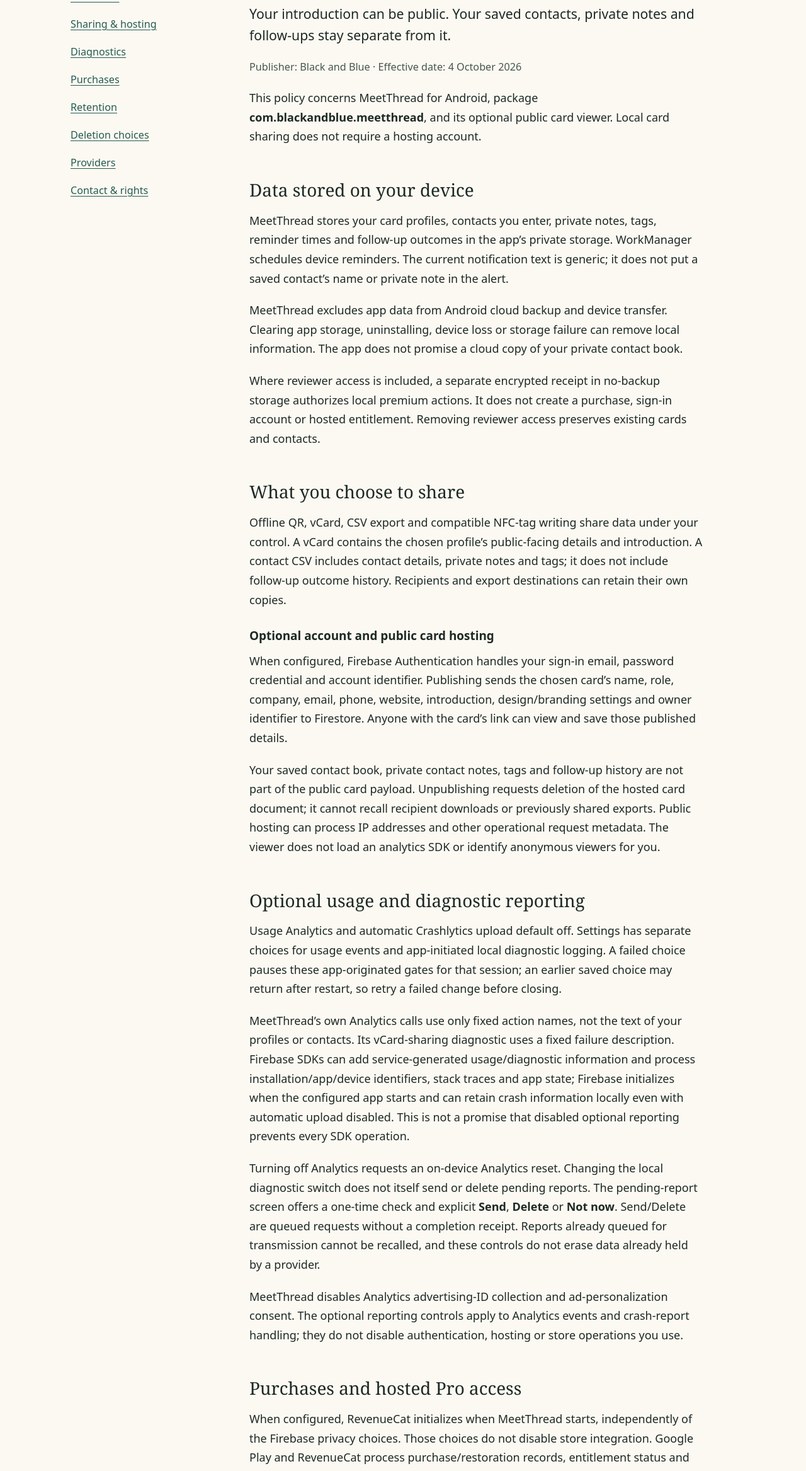
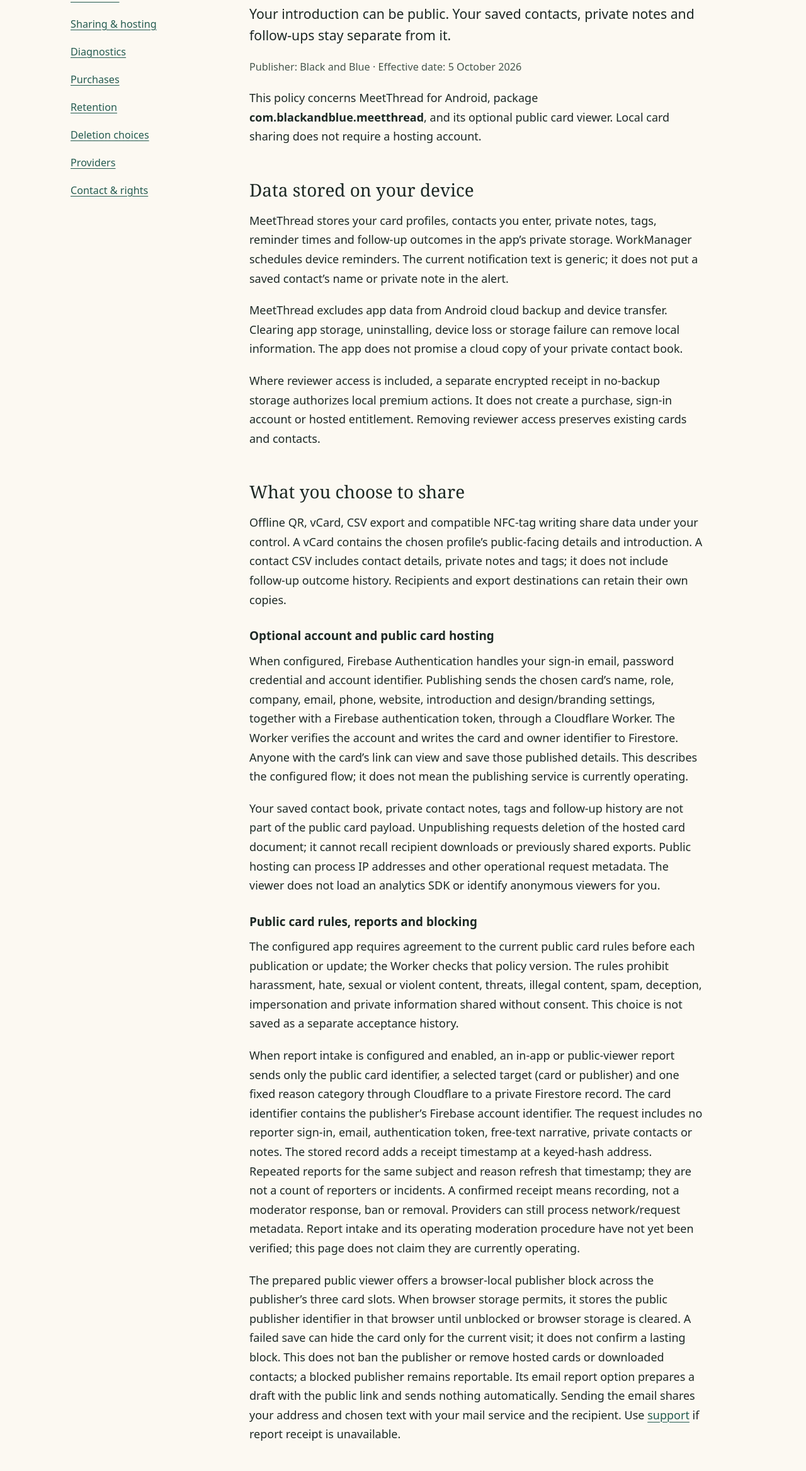
Before and after one commit to SaiDheerajPeketi-126/_meetthread, a plain HTML site: page index.html in a window 1280 px wide. Shown: the part 212-2547 px from the top of the page at 63% size. Drawn offline with Linux system fonts and the light colour scheme.

Commit message:
Disclose Worker card and report data flows

```diff
--- a/index.html
+++ b/index.html
@@ -21,7 +21,7 @@
 <main id="main" tabindex="-1">
   <h1 id="privacy">Privacy policy</h1>
   <p class="lead">Your introduction can be public. Your saved contacts, private notes and follow-ups stay separate from it.</p>
-  <p class="date">Publisher: Black and Blue · Effective date: 4 October 2026</p>
+  <p class="date">Publisher: Black and Blue · Effective date: 5 October 2026</p>
 
   <p>This policy concerns MeetThread for Android, package <strong>com.blackandblue.meetthread</strong>, and its optional public card viewer. Local card sharing does not require a hosting account.</p>
 
@@ -34,8 +34,12 @@
   <section aria-labelledby="sharing"><h2 id="sharing">What you choose to share</h2>
     <p>Offline QR, vCard, CSV export and compatible NFC-tag writing share data under your control. A vCard contains the chosen profile’s public-facing details and introduction. A contact CSV includes contact details, private notes and tags; it does not include follow-up outcome history. Recipients and export destinations can retain their own copies.</p>
     <h3>Optional account and public card hosting</h3>
-    <p>When configured, Firebase Authentication handles your sign-in email, password credential and account identifier. Publishing sends the chosen card’s name, role, company, email, phone, website, introduction, design/branding settings and owner identifier to Firestore. Anyone with the card’s link can view and save those published details.</p>
+    <p>When configured, Firebase Authentication handles your sign-in email, password credential and account identifier. Publishing sends the chosen card’s name, role, company, email, phone, website, introduction and design/branding settings, together with a Firebase authentication token, through a Cloudflare Worker. The Worker verifies the account and writes the card and owner identifier to Firestore. Anyone with the card’s link can view and save those published details. This describes the configured flow; it does not mean the publishing service is currently operating.</p>
     <p>Your saved contact book, private contact notes, tags and follow-up history are not part of the public card payload. Unpublishing requests deletion of the hosted card document; it cannot recall recipient downloads or previously shared exports. Public hosting can process IP addresses and other operational request metadata. The viewer does not load an analytics SDK or identify anonymous viewers for you.</p>
+    <h3>Public card rules, reports and blocking</h3>
+    <p>The configured app requires agreement to the current public card rules before each publication or update; the Worker checks that policy version. The rules prohibit harassment, hate, sexual or violent content, threats, illegal content, spam, deception, impersonation and private information shared without consent. This choice is not saved as a separate acceptance history.</p>
+    <p>When report intake is configured and enabled, an in-app or public-viewer report sends only the public card identifier, a selected target (card or publisher) and one fixed reason category through Cloudflare to a private Firestore record. The card identifier contains the publisher’s Firebase account identifier. The request includes no reporter sign-in, email, authentication token, free-text narrative, private contacts or notes. The stored record adds a receipt timestamp at a keyed-hash address. Repeated reports for the same subject and reason refresh that timestamp; they are not a count of reporters or incidents. A confirmed receipt means recording, not a moderator response, ban or removal. Providers can still process network/request metadata. Report intake and its operating moderation procedure have not yet been verified; this page does not claim they are currently operating.</p>
+    <p>The prepared public viewer offers a browser-local publisher block across the publisher’s three card slots. When browser storage permits, it stores the public publisher identifier in that browser until unblocked or browser storage is cleared. A failed save can hide the card only for the current visit; it does not confirm a lasting block. This does not ban the publisher or remove hosted cards or downloaded contacts; a blocked publisher remains reportable. Its email report option prepares a draft with the public link and sends nothing automatically. Sending the email shares your address and chosen text with your mail service and the recipient. Use <a href="support.html">support</a> if report receipt is unavailable.</p>
   </section>
 
   <section aria-labelledby="diagnostics"><h2 id="diagnostics">Optional usage and diagnostic reporting</h2>
@@ -56,6 +60,7 @@
       <dt>Hosted cards and sign-in accounts</dt><dd>When the services are configured, they remain until a confirmed unpublish/account-deletion operation or an administered request removes them. A timeout or partial failure is not confirmation that all associated information was deleted.</dd>
       <dt>Analytics retention settings</dt><dd>The linked MeetThread Analytics property was checked on 1 October 2026: event-data retention is 2 months, user-data retention is 14 months, and reset on new activity is on. These controls apply to identifier-associated user/event data; standard aggregated reports are unaffected. New activity refreshes the user-identifier period, and expired data is deleted on a monthly schedule. These settings do not mean that all Analytics data disappears after 2 months. See <a href="https://support.google.com/analytics/answer/7667196?hl=en">Google’s retention explanation</a>.</dd>
       <dt>Deletion-suppression marker</dt><dd>When the account-cleanup service is used, it retains a keyed hash of the account identifier and a deletion timestamp to prevent delayed purchase callbacks from recreating hosted access. This marker has no automatic expiry. You can ask Black and Blue to review it through the deletion-request contact; removing it can affect protection against delayed callbacks.</dd>
+      <dt>Public-card abuse reports</dt><dd>Report records contain the publisher-linked card identifier, target, fixed reason and latest receipt timestamp. Account deletion does not remove them, and there is no automatic expiry. The selected CLOSED-testing procedure is manual deletion 30 days after the most recent receipt; a repeat report restarts that period. Once verified, the coordinator is to review the queue daily during CLOSED testing and escalate cases to the owner. That procedure, safe manual expiry and support access are not yet verified as operational. There is no promise of continuous moderation, a response time or removal. Request review of retained reports through <a href="support.html">support</a>; account deletion alone does not erase them.</dd>
       <dt>Other provider records</dt><dd>Diagnostic, authentication, purchase and operational records follow the relevant provider settings and applicable legal obligations. There is no single app-wide retention period for these records. Contact Black and Blue to request review or deletion of information held for MeetThread, including anonymous purchase identifiers. Records needed for legal, accounting, security or fraud-prevention obligations may be retained; we do not promise that deleting an account erases every provider record.</dd>
     </dl>
   </section>
@@ -66,7 +71,7 @@
   </section>
 
   <section aria-labelledby="providers"><h2 id="providers">Providers, security and this website</h2>
-    <p>MeetThread uses Google/Firebase for configured authentication, hosted data, Analytics and Crashlytics, and Google Play and RevenueCat for configured store operations. Hosted premium access and account cleanup depend on a separately configured Cloudflare service. A cleanup request processes a Firebase authentication token and account identifier to verify ownership and prevent delayed purchase callbacks from restoring deleted hosted access. If that service is unavailable or a request fails, the app does not confirm account cleanup; contact support about the remaining information.</p>
+    <p>MeetThread uses Google/Firebase for configured authentication, hosted data, Analytics and Crashlytics, and Google Play and RevenueCat for configured store operations. Card publishing, report intake, hosted premium access and account cleanup depend on a separately configured Cloudflare service. A cleanup request processes a Firebase authentication token and account identifier to verify ownership and prevent delayed purchase callbacks from restoring deleted hosted access. If that service is unavailable or a request fails, the app does not confirm account cleanup; contact support about the remaining information.</p>
     <p>Configured app requests use HTTPS. No security measure can promise against every device compromise or copied export. Providers may process information outside your country under their service and privacy terms.</p>
     <p>This static site contains no scripts, forms, cookies set by its source, remote fonts or tracking pixels. The website hosting provider may process network/security metadata. Following an external provider link is subject to that provider’s policy.</p>
     <ul><li><a href="https://firebase.google.com/support/privacy">Firebase privacy and security</a></li><li><a href="https://firebase.google.com/docs/android/play-data-disclosure">Firebase Android data disclosures</a></li><li><a href="https://policies.google.com/privacy">Google privacy policy</a></li><li><a href="https://www.revenuecat.com/privacy">RevenueCat privacy policy</a></li></ul>
```
Also changed, not shown: delete-account.html (+2 -2 lines).
